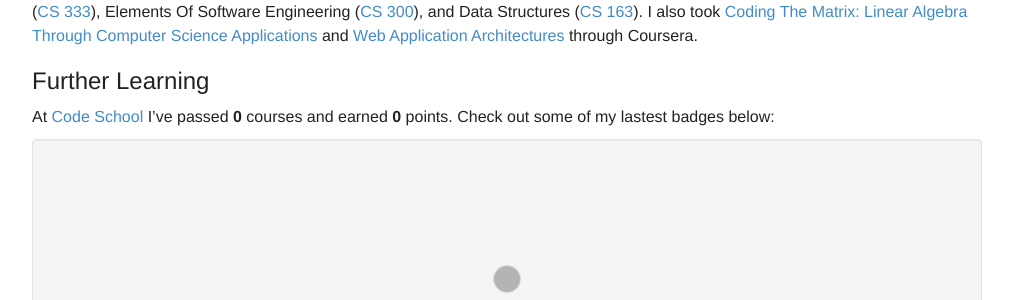
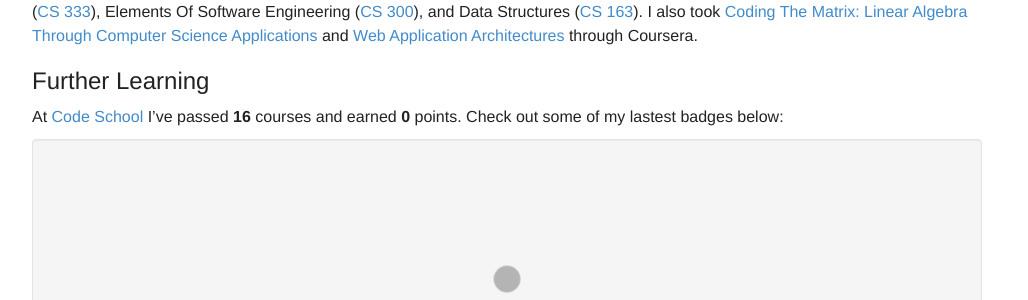
Before and after one commit to jdkato/jdkato.github.io, a Jekyll site: the page built from index.md, in a window 1280 px wide. Shown: the part 447-747 px from the top of the page, without its empty margins (133-1161 px from the left). Built offline with Jekyll 4.4.1, drawn with Linux system fonts in a browser that asks for light colours; nearby versions of some CDN libraries.

Commit message:
Fix number of Code School courses

```diff
--- a/index.md
+++ b/index.md
@@ -31,7 +31,7 @@ I took a number of computer science credits as well (one course shy of a minor,
 
 ### Further Learning
 
-At [Code School](https://www.codeschool.com/users/jdkato) I've passed <strong id='courses'>0</strong> courses and earned <strong id='points'>0</strong> points. Check out some of my lastest badges below:
+At [Code School](https://www.codeschool.com/users/jdkato) I've passed <strong>16</strong> courses and earned <strong id='points'>0</strong> points. Check out some of my lastest badges below:
 
 <div class="report-card codeschool well"></div>
 
```
